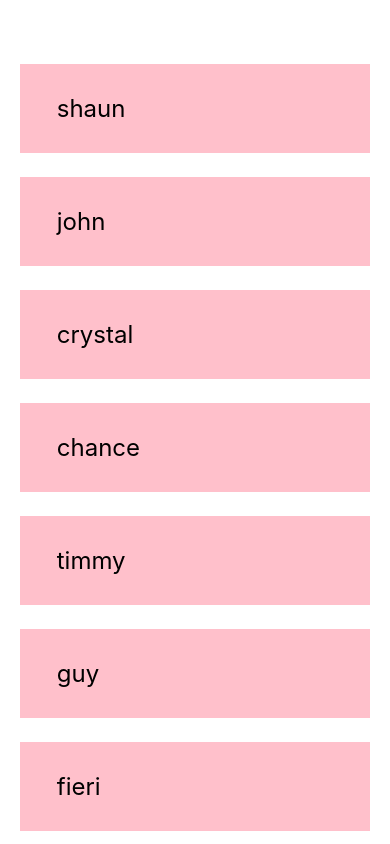
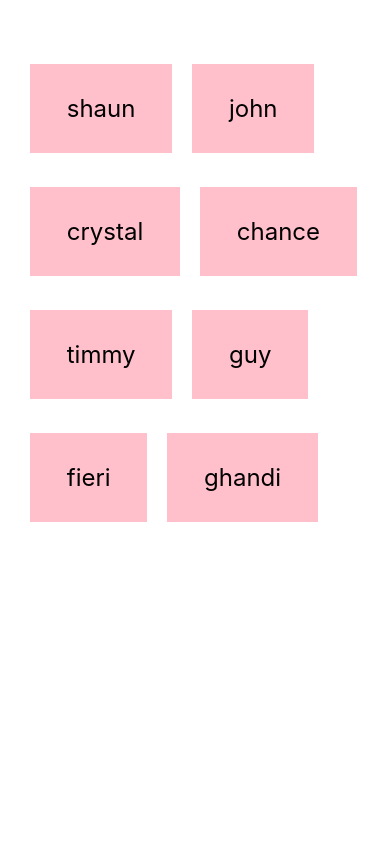
Before and after one commit to jawad727/ReactNativeTutorial, a React Native app in the folder firstApp/: screen / in a window 390 px wide. Built offline with nearby package versions, Linux system fonts and the light colour scheme.

Commit message:
Touchable Opacity applied to all items in map, allows for easy click and clean animation

```diff
--- a/firstApp/App.js
+++ b/firstApp/App.js
@@ -1,5 +1,5 @@
 import React, { useState } from 'react';
-import { StyleSheet, Text, View, Button, FlatList } from 'react-native';
+import { StyleSheet, Text, View, TouchableOpacity, FlatList } from 'react-native';
 
 export default function App() {
 
@@ -14,24 +14,29 @@ export default function App() {
     { name: "ghandi", id: "8" }
   ])
 
+   const pressHandler = (id) => {
+    console.log(id);
+    setPeople((prevPeople) => { // prevPeople (or any arg in set___ hook refers to the old state)
+      return prevPeople.filter(item => item.id != id)
+    });
+  }
+
   return (
     <View style={styles.container}>
 
-    <FlatList // FlatList is more efficient than ScrollView because  it doesnt automatically render everything, but rather waits until you've scrolled to render
-      numColumns={1}
+    <FlatList // FlatList is more efficient than ScrollView because  it doesn't automatically render everything, but rather waits until you've scrolled to render
+      numColumns={2} // (optional)
       keyExtractor={(item) => item.id} //allows us to have IDs or other attributes as keys
       data={people}
       renderItem={( {item} ) => (
-        <Text style={styles.item} > {item.name} </Text>
+
+        <TouchableOpacity onPress={() => { // TouchableOpacity allows items to be clicked
+          pressHandler(item.id)}}>
+          <Text style={styles.item} > {item.name} </Text>
+        </TouchableOpacity>
+
     )} />
 
-      {/* <ScrollView>
-        {people.map(item => (
-            <View key={item.key}>
-              <Text style={styles.item} > {item.name} </Text>
-            </View>
-        ))}
-      </ScrollView> */}
     </View>
   );
 }
@@ -49,7 +54,8 @@ const styles = StyleSheet.create({
     marginTop: 24,
     padding: 30,
     backgroundColor: "pink",
-    fontSize: 24
+    fontSize: 24,
+    margin: 10,
   }
 
 });
```
